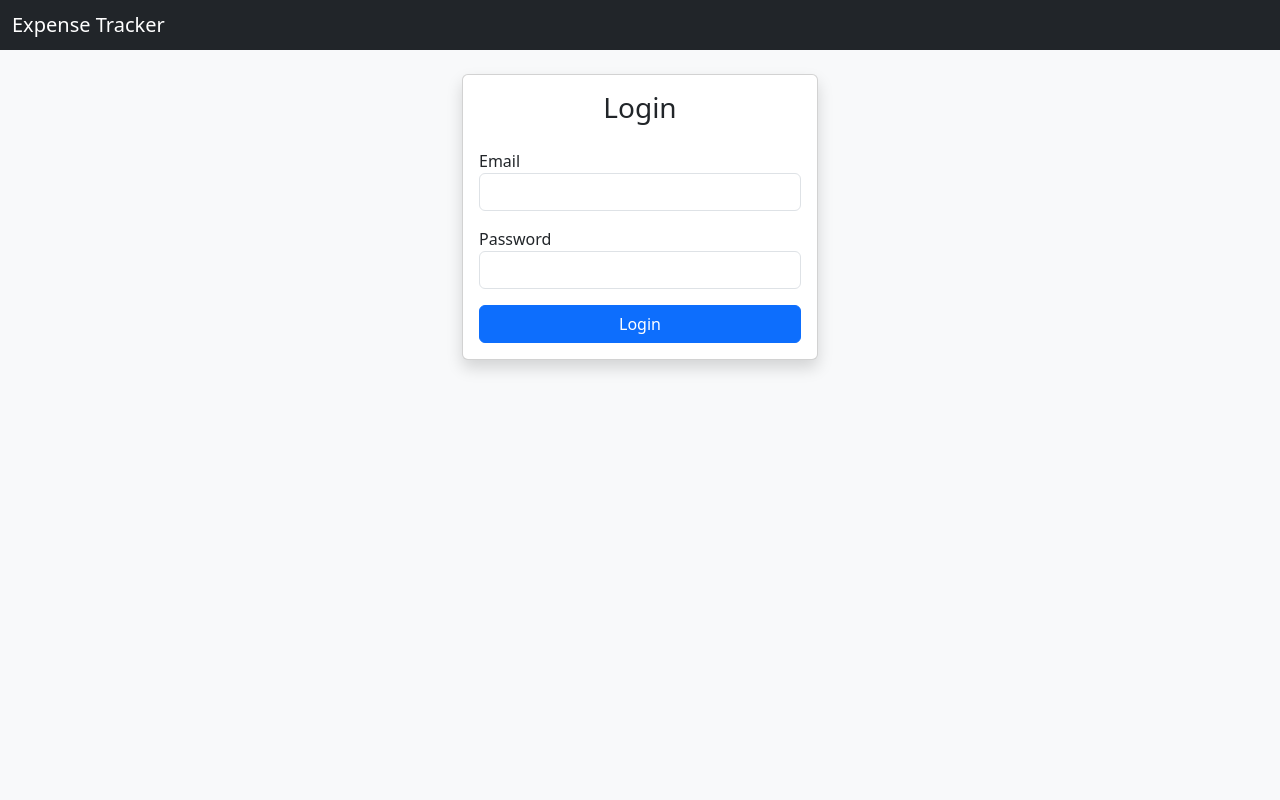
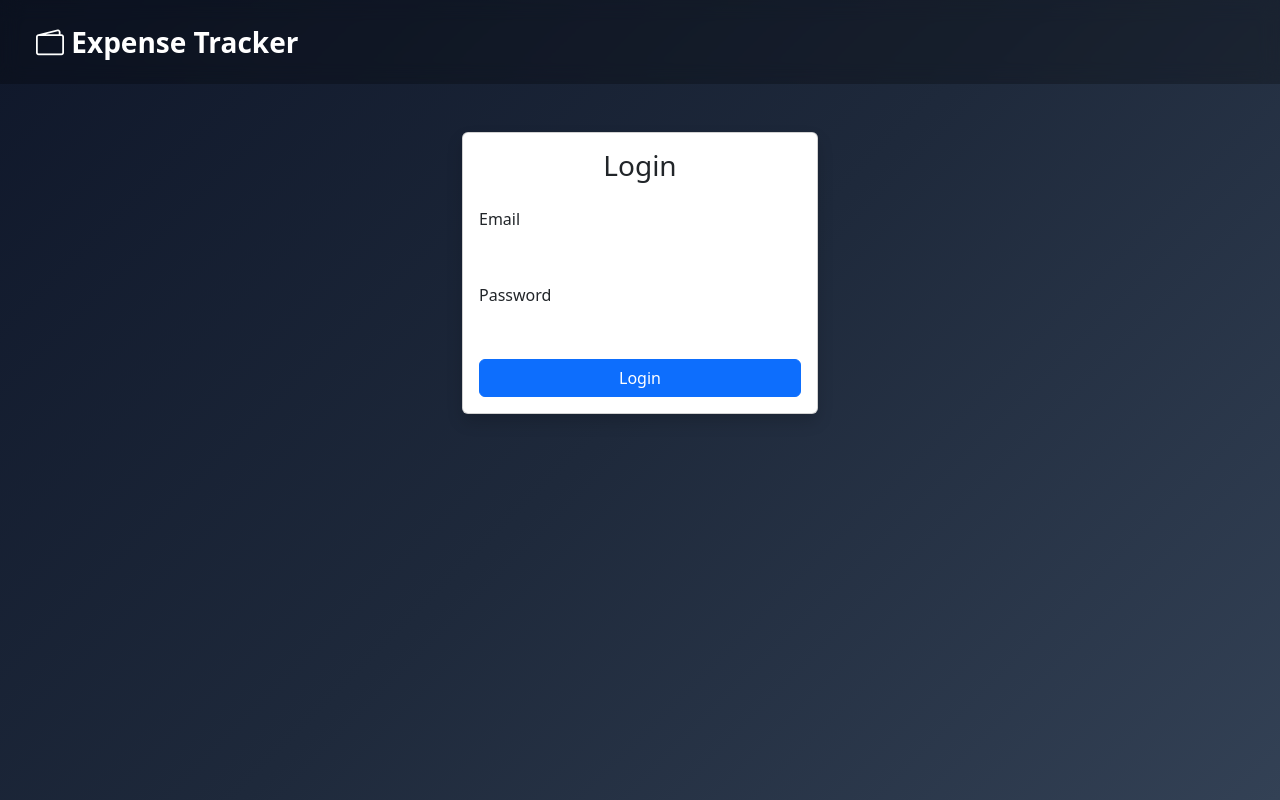
Before and after one commit to discovertechapp/expensetracker, a Flask app: page / in a window 1280 px wide. Run offline with Flask 3, Linux system fonts and the light colour scheme; parts of the project's set-up code (start-up, migrations or seed data) failed here and were passed over.

Commit message:
Update base.html

```diff
--- a/templates/base.html
+++ b/templates/base.html
@@ -16,26 +16,111 @@
         rel="stylesheet"
     >
 
+    <!-- Bootstrap Icons -->
+    <link
+        rel="stylesheet"
+        href="https://cdn.jsdelivr.net/npm/bootstrap-icons@1.11.3/font/bootstrap-icons.min.css"
+    >
+
     <!-- Chart JS -->
     <script src="https://cdn.jsdelivr.net/npm/chart.js"></script>
 
+    <style>
+
+        body {
+
+            background: linear-gradient(
+                135deg,
+                #0f172a,
+                #1e293b,
+                #334155
+            );
+
+            min-height: 100vh;
+
+            color: white;
+        }
+
+        .glass-card {
+
+            background: rgba(255, 255, 255, 0.08);
+
+            border: 1px solid rgba(255, 255, 255, 0.1);
+
+            backdrop-filter: blur(10px);
+
+            border-radius: 20px;
+
+            box-shadow: 0 8px 32px rgba(0, 0, 0, 0.3);
+        }
+
+        .form-control {
+
+            background: rgba(255,255,255,0.08);
+
+            border: none;
+
+            color: white;
+        }
+
+        .form-control:focus {
+
+            background: rgba(255,255,255,0.12);
+
+            color: white;
+
+            box-shadow: none;
+
+            border: 1px solid #38bdf8;
+        }
+
+        .form-control::placeholder {
+
+            color: #cbd5e1;
+        }
+
+        .navbar {
+
+            background: rgba(0,0,0,0.25);
+
+            backdrop-filter: blur(10px);
+        }
+
+        .app-title {
+
+            font-size: 40px;
+
+            font-weight: bold;
+        }
+
+        .text-muted-custom {
+
+            color: #cbd5e1;
+        }
+
+    </style>
+
 </head>
 
-<body class="bg-light">
+<body>
 
-<nav class="navbar navbar-dark bg-dark">
+<nav class="navbar navbar-dark px-4 py-3">
 
     <div class="container-fluid">
 
-        <span class="navbar-brand mb-0 h1">
+        <span class="navbar-brand fs-3 fw-bold">
+
+            <i class="bi bi-wallet2"></i>
+
             Expense Tracker
+
         </span>
 
     </div>
 
 </nav>
 
-<div class="container mt-4">
+<div class="container mt-5">
 
     {% block content %}
     {% endblock %}
```
